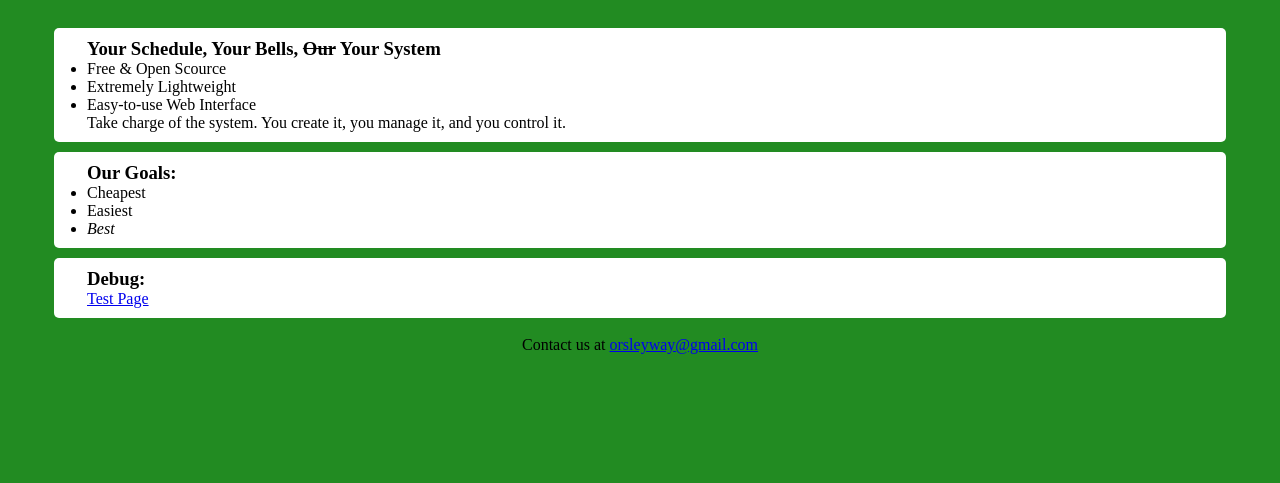
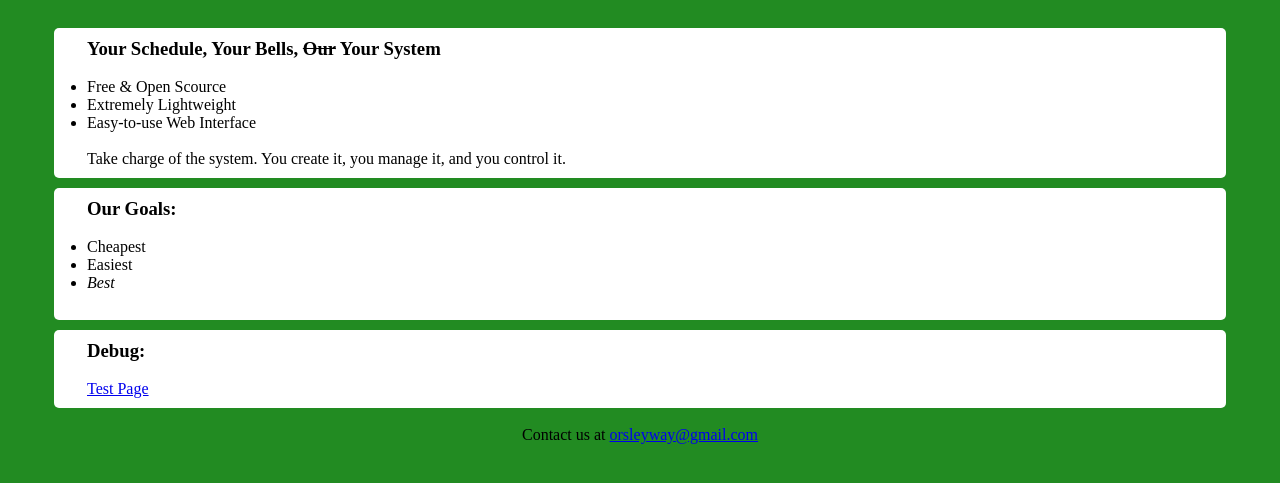
Before and after one commit to samuelMods0/bell_scheduler, a Django app: page / in a window 1280 px wide. Shown: the part 55-538 px from the top of the page. Run offline with Django 5.2, Linux system fonts and the light colour scheme; style sheets or scripts are compiled from the project's sources.

Commit message:
comments and styling

```diff
--- a/quasimoto/main/static/style.scss
+++ b/quasimoto/main/static/style.scss
@@ -8,10 +8,6 @@
         samp {
             background-color: rgb( 238, 238, 238);
             border-radius: 2px;
-        }
-
-        br {
-            border: none;
         }
 
         .headerbox {
--- a/quasimoto/main/templates/about.html
+++ b/quasimoto/main/templates/about.html
@@ -21,6 +21,7 @@
     </div>
 
     <br>
+    <!-- all content below this -->
 
     <div class="contentbox">
         <article>
@@ -44,6 +45,7 @@
         </article>
     </div>
 
+    <!-- all content above this -->
     <br>
 
     <div class="footerbox">
--- a/quasimoto/main/templates/login.html
+++ b/quasimoto/main/templates/login.html
@@ -21,6 +21,7 @@
     </div>
 
     <br>
+    <!-- all content below this -->
 
     <div class="contentbox">
         <p>
@@ -28,7 +29,7 @@
         </p>
     </div>
 
-
+    <!-- all content above this -->
     <br>
 
     <div class="footerbox">
--- a/quasimoto/main/templates/sign-up.html
+++ b/quasimoto/main/templates/sign-up.html
@@ -21,6 +21,7 @@
     </div>
 
     <br>
+    <!-- all content below this -->
 
     <div class="contentbox">
         <p>
@@ -28,7 +29,7 @@
         </p>
     </div>
 
-
+    <!-- all content above this -->
     <br>
 
     <div class="footerbox">
--- a/quasimoto/main/templates/test.html
+++ b/quasimoto/main/templates/test.html
@@ -21,6 +21,7 @@
     </div>
 
     <br>
+    <!-- all content below this -->
 
     <div class="contentbox">
 	    <section>
@@ -29,6 +30,7 @@
 	    </section>
     </div>
 
+    <!-- all content above this -->
     <br>
 
     <div class="footerbox">
```
Also changed, not shown: quasimoto/main/templates/index.html (+7 -0 lines).
